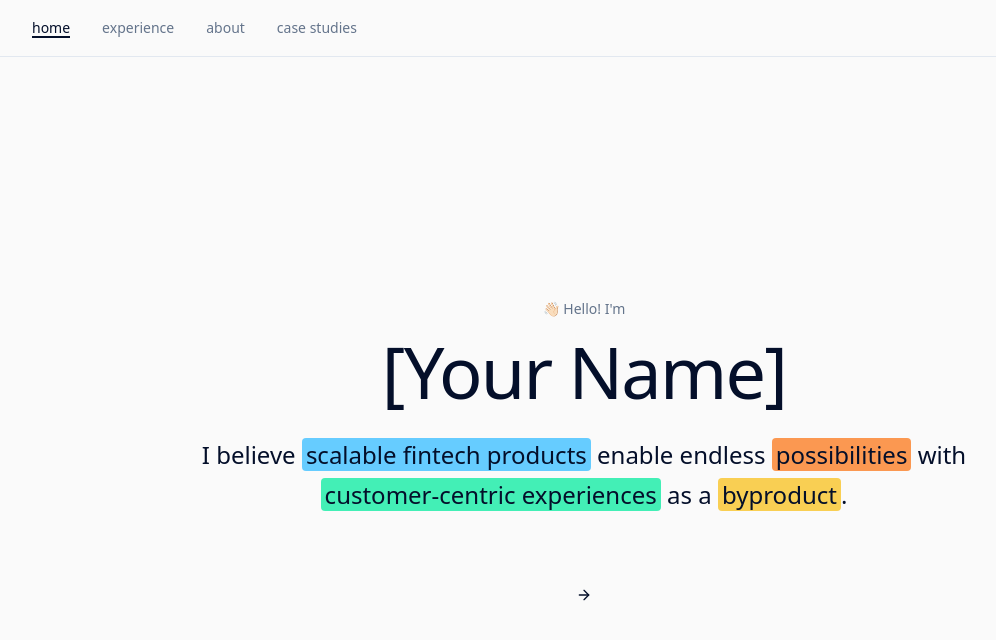
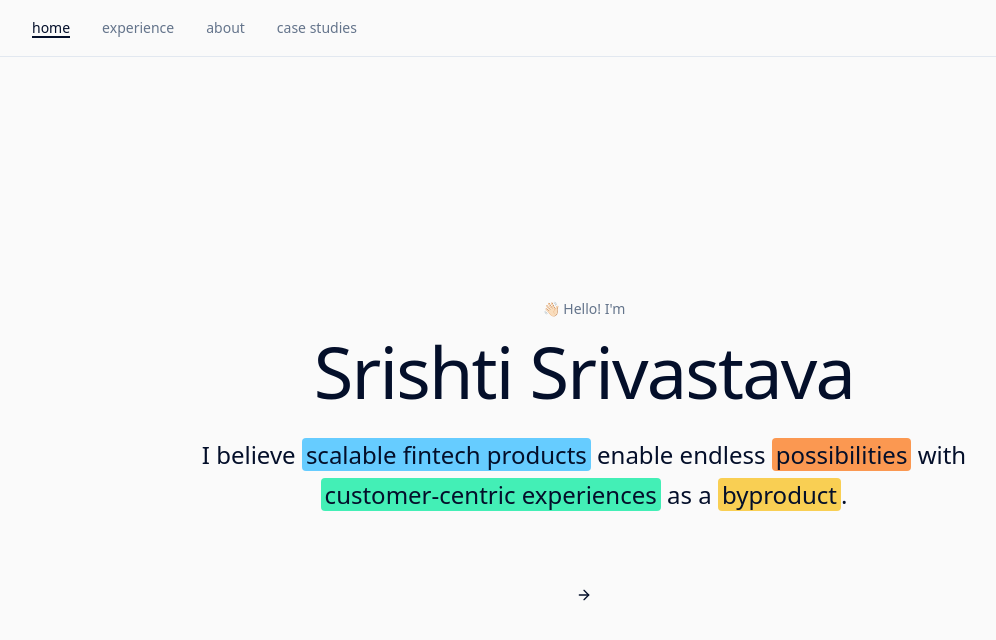
Before and after one commit to srishti25s/srishti25s.github.io, a React (Vite) app: page / in a window 1280 px wide. Shown: the top 640 px of the page, without its empty margins (56-1052 px from the left). Built offline with nearby package versions, Linux system fonts and the light colour scheme.

Commit message:
Set user's name and email
Update the website with the user's name and email address.

```diff
--- a/src/components/Hero.tsx
+++ b/src/components/Hero.tsx
@@ -9,7 +9,7 @@ const Hero = () => {
         <div className="space-y-2">
           <p className="text-sm text-muted-foreground mb-4">👋🏻 Hello! I'm</p>
           <h1 className="text-6xl md:text-7xl font-light tracking-tight text-primary">
-            [Your Name]
+            Srishti Srivastava
           </h1>
         </div>
 
```
